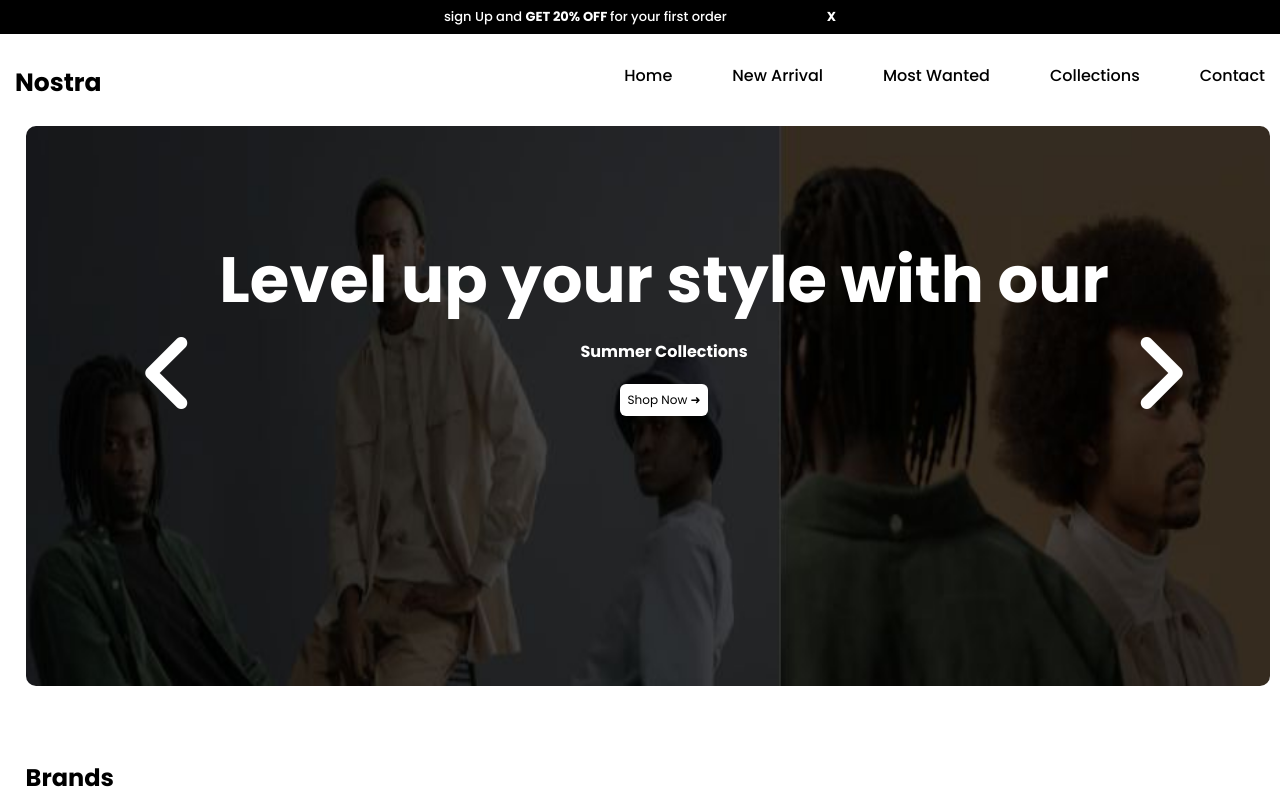
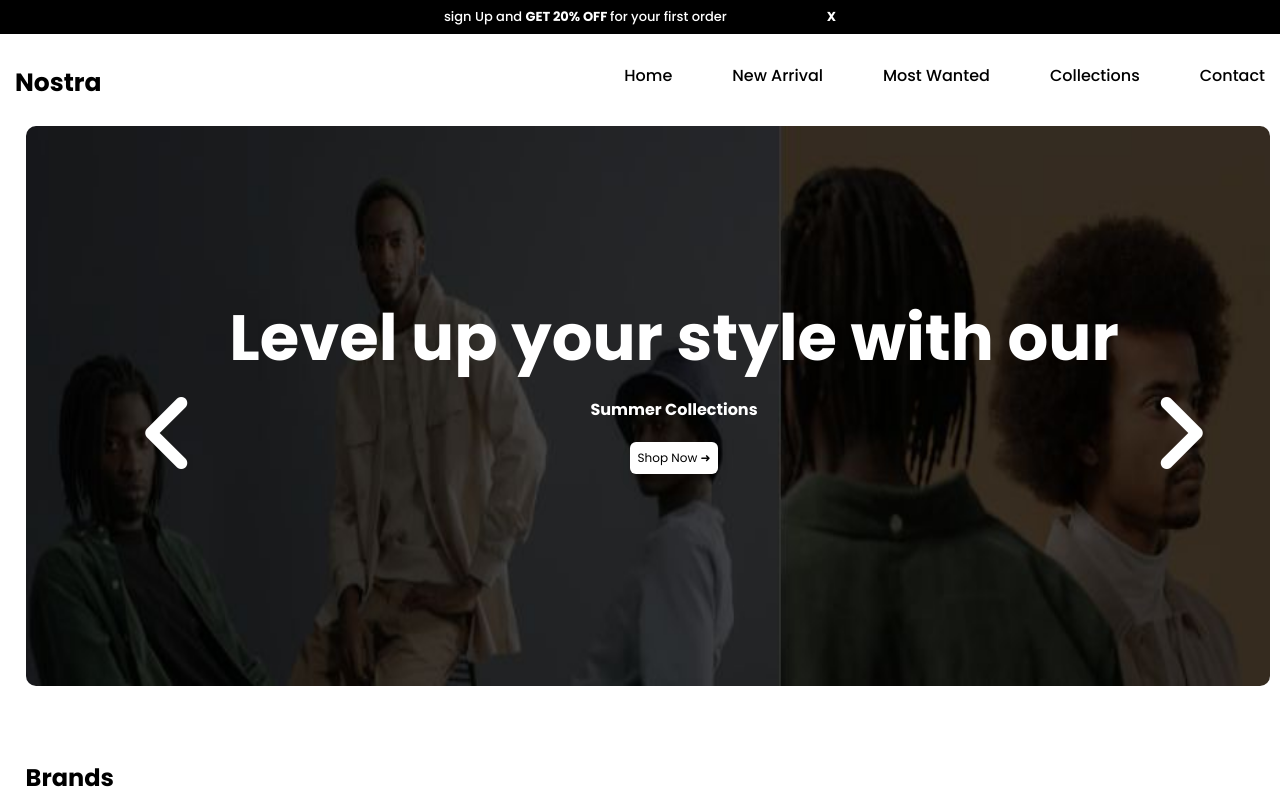
Before and after one commit to Muthulakshmi-git/Nostra_clone, a plain HTML site: page index.html in a window 1280 px wide. Shown: the top 800 px of the page. Drawn offline with nearby package versions, Linux system fonts and the light colour scheme.

Commit message:
Updated in CSS

```diff
--- a/style.css
+++ b/style.css
@@ -139,7 +139,7 @@ body {
     width: 100%;
     height: 200px;
     border-radius: 10px;
-    margin-left: 20px;
+    margin-left: 10px;
 }
 #swipe {
     position: relative;
@@ -148,12 +148,12 @@ body {
 
 #swipe__desc {
     position: absolute;
-    top: 20%;
-    margin-left: 15%;
+    top: 30%;
+    margin-left: 12%;
     color: white;
     display: flex;
     justify-content: space-around;
-    gap: 20px;
+    gap: 30px;
 
 }
 
```
